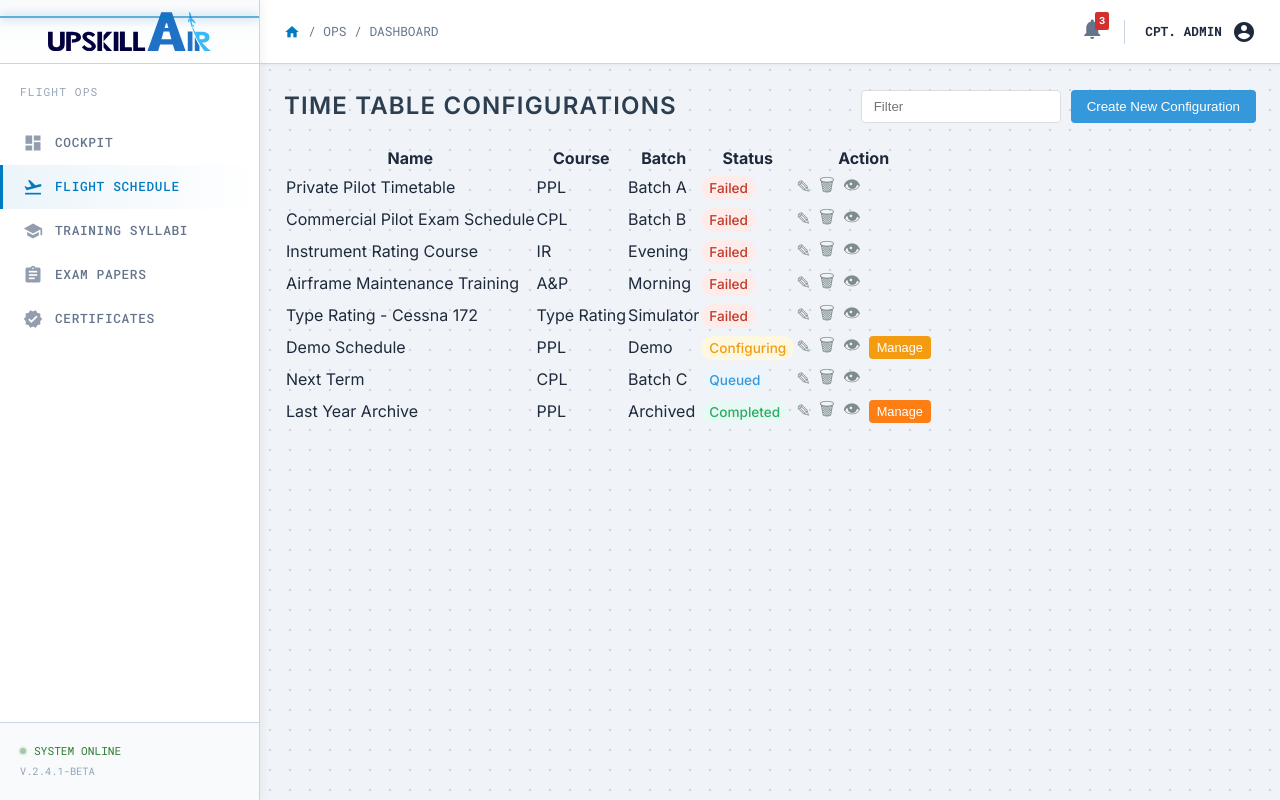
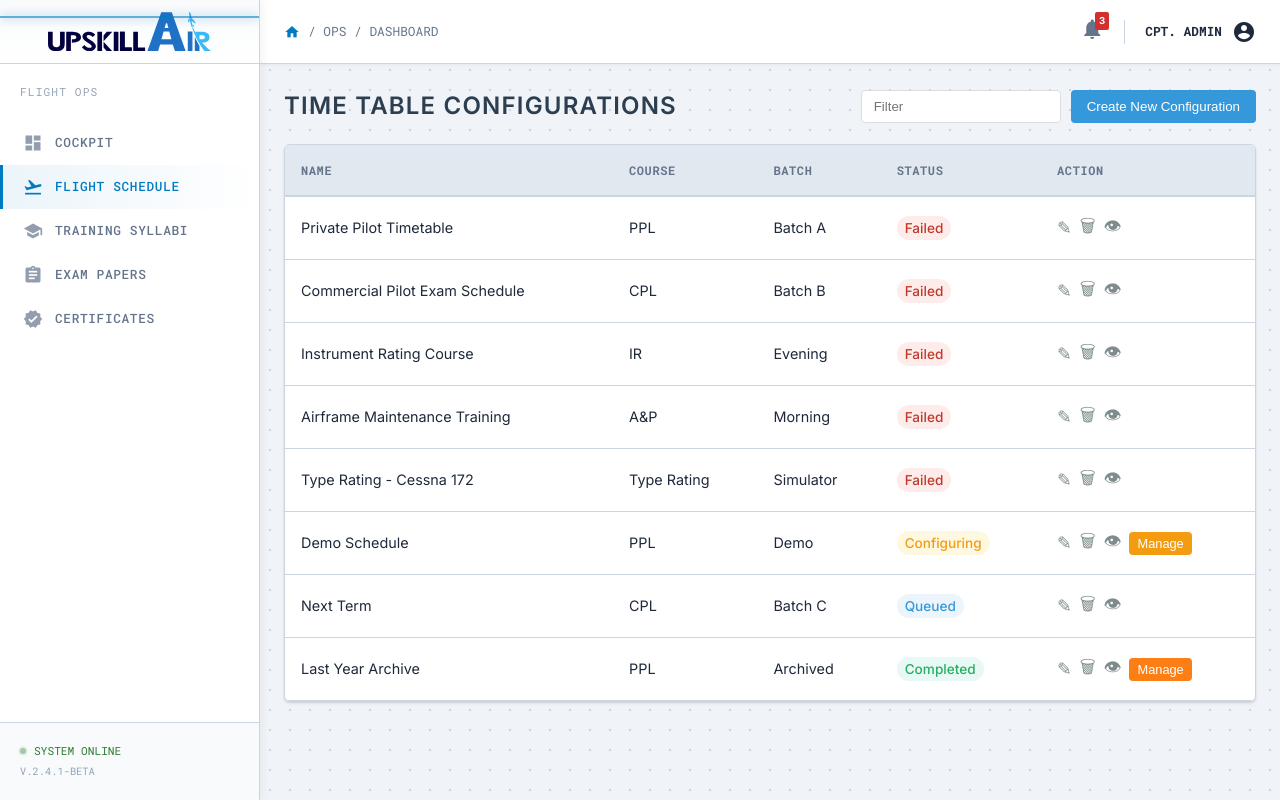
Before and after one commit to abdul-naufal/prifact-demo, an Angular app: page /generate-timetable in a window 1280 px wide. Built offline with nearby package versions, Linux system fonts and the light colour scheme.

Commit message:
skin updated

```diff
--- a/src/styles.css
+++ b/src/styles.css
@@ -2,31 +2,23 @@
 :root {
     /* Colors */
     --bg-deep: #f0f4f8;
-    /* Cloud White */
     --bg-panel: #ffffff;
     --bg-panel-highlight: #e2e8f0;
 
     --primary: #007ac1;
-    /* Deep Sky Blue */
     --primary-dim: rgba(0, 122, 193, 0.1);
     --secondary: #00a152;
-    /* Signal Green */
     --secondary-dim: rgba(0, 161, 82, 0.1);
 
     --warning: #f57f17;
-    /* Amber Dark */
     --danger: #d32f2f;
-    /* Red Dark */
     --success: #2e7d32;
 
     --text-primary: #1e293b;
-    /* Slate 800 */
     --text-secondary: #64748b;
-    /* Slate 500 */
     --text-muted: #94a3b8;
 
     --border-color: #cbd5e1;
-    /* Slate 300 */
     --border-glow: rgba(0, 122, 193, 0.2);
 
     /* Typography */
@@ -140,10 +132,9 @@
 }
 
 .card h3 {
-    font-size: 1.1rem;
+    font-size: 0.85rem;
     color: var(--text-secondary);
     text-transform: uppercase;
-    font-size: 0.85rem;
     letter-spacing: 0.1em;
     border-bottom: 1px solid var(--border-color);
     padding-bottom: var(--spacing-sm);
@@ -172,8 +163,120 @@
 
 .btn:hover {
     background: #0069a6;
-    /* Darker shade of primary */
     transform: translateY(-1px);
+    box-shadow: 0 4px 6px rgba(0, 122, 193, 0.4);
+}
+
+.btn:active {
+    transform: translateY(0);
+}
+
+.btn-outline {
+    background: transparent;
+    border: 1px solid var(--primary);
+    color: var(--primary);
+    box-shadow: none;
+}
+
+.btn-outline:hover {
+    background: var(--primary-dim);
+}
+
+.btn-danger {
+    background: var(--danger);
+    color: white;
+    box-shadow: 0 2px 4px rgba(211, 47, 47, 0.3);
+}
+
+.btn-danger:hover {
+    background: #b71c1c;
+}
+
+/* Tables */
+.table-container {
+    background: var(--bg-panel);
+    border: 1px solid var(--border-color);
+    border-radius: 6px;
+    overflow-x: auto;
+    box-shadow: var(--shadow-card);
+}
+
+table {
+    width: 100%;
+    border-collapse: separate;
+    border-spacing: 0;
+    font-size: 0.9rem;
+}
+
+th {
+    background: var(--bg-panel-highlight);
+    color: var(--text-secondary);
+    font-family: var(--font-mono);
+    font-weight: 600;
+    text-transform: uppercase;
+    font-size: 0.75rem;
+    letter-spacing: 0.05em;
+    padding: var(--spacing-md);
+    text-align: left;
+    border-bottom: 2px solid var(--border-color);
+}
+
+td {
+    padding: var(--spacing-md);
+    border-bottom: 1px solid var(--border-color);
+    color: var(--text-primary);
+}
+
+tr:hover td {
+    background: #f8fafc;
+}
+
+/* Forms */
+.form-control {
+    width: 100%;
+    padding: 10px 12px;
+    background: var(--bg-panel);
+    border: 1px solid var(--border-color);
+    border-radius: 4px;
+    color: var(--text-primary);
+    font-family: var(--font-ui);
+    transition: border-color 0.2s;
+}
+
+.form-control:focus {
+    outline: none;
+    border-color: var(--primary);
+    box-shadow: 0 0 0 3px var(--primary-dim);
+}
+
+/* Status Badges */
+.status-badge {
+    display: inline-block;
+    padding: 4px 8px;
+    border-radius: 4px;
+    font-family: var(--font-mono);
+    font-size: 0.7rem;
+    text-transform: uppercase;
+    font-weight: 600;
+    letter-spacing: 0.05em;
+}
+
+.status-badge.active,
+.status-badge.published {
+    background: var(--secondary-dim);
+    color: var(--secondary);
+    border: 1px solid var(--secondary);
+}
+
+.status-badge.draft,
+.status-badge.pending {
+    background: rgba(245, 127, 23, 0.1);
+    color: var(--warning);
+    border: 1px solid var(--warning);
+}
+
+.status-badge.inactive,
+.status-badge.archived {
     background: rgba(100, 116, 139, 0.1);
     color: var(--text-secondary);
     border: 1px solid var(--text-secondary);
```
